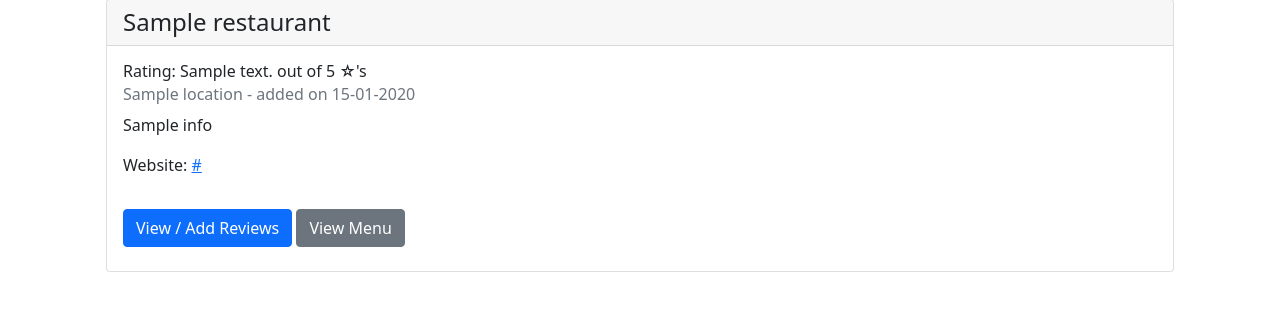
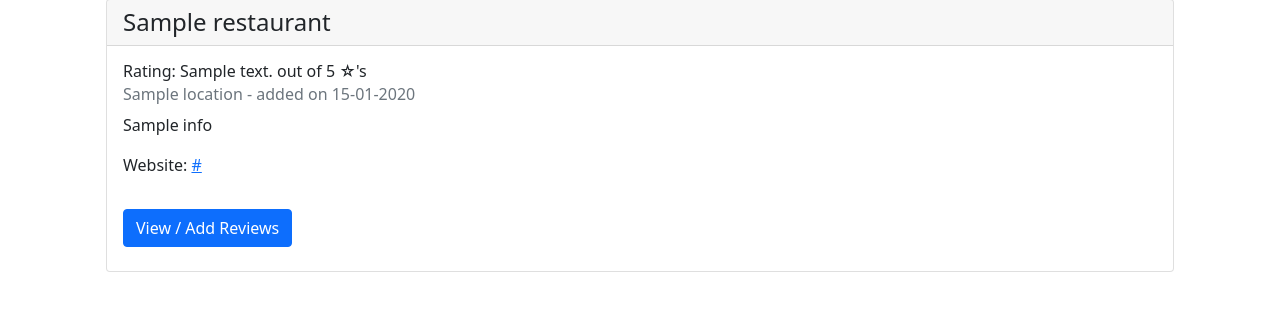
Before and after one commit to juhana-peltomaa/restaurant-app, a Flask app: template templates/home.html in a window 1280 px wide. Shown: the part 159-470 px from the top of the page. Run offline with Flask 2, Linux system fonts and the light colour scheme; the template is opened without the code that fills it: most values are stand-ins (such as "Sample title", 1, 10 or a date in 2020); some libraries are stand-ins or nearby versions.

Commit message:
Removed menu button from home view

```diff
--- a/templates/home.html
+++ b/templates/home.html
@@ -36,7 +36,6 @@
 
             <div class="card-body">
                 <a href={{ url_for('review', id=restaurant.id) }}> <button class="btn btn-primary mb-2" type="button">View / Add Reviews</button></a>
-                <a href="/"> <button class="btn btn-secondary mb-2" type="button">View Menu</button></a>
                 {% if session.admin == True %}
                   <a href={{ url_for('update_restaurant', restaurant_id=restaurant.id)}}> <button class="btn btn-info mb-2" type="button">Update Restaurant</button></a>
                   <a href={{ url_for('delete', restaurant_id=restaurant.id)}}> <button class="btn btn-danger mb-2" type="button">Delete Restaurant</button></a>
```
